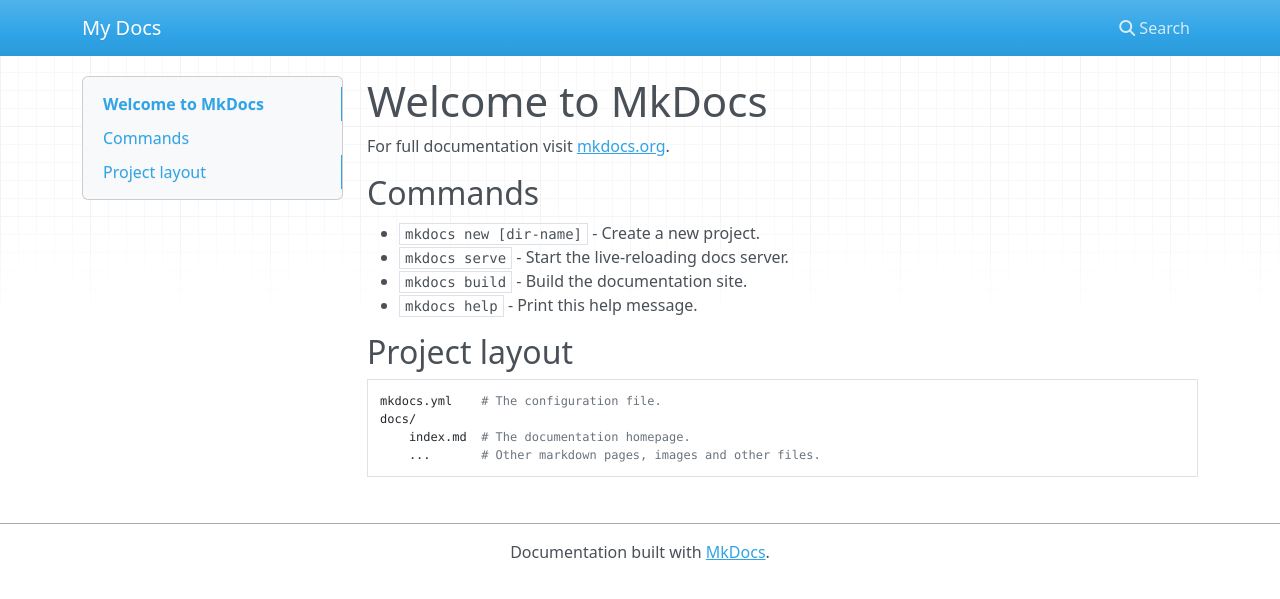
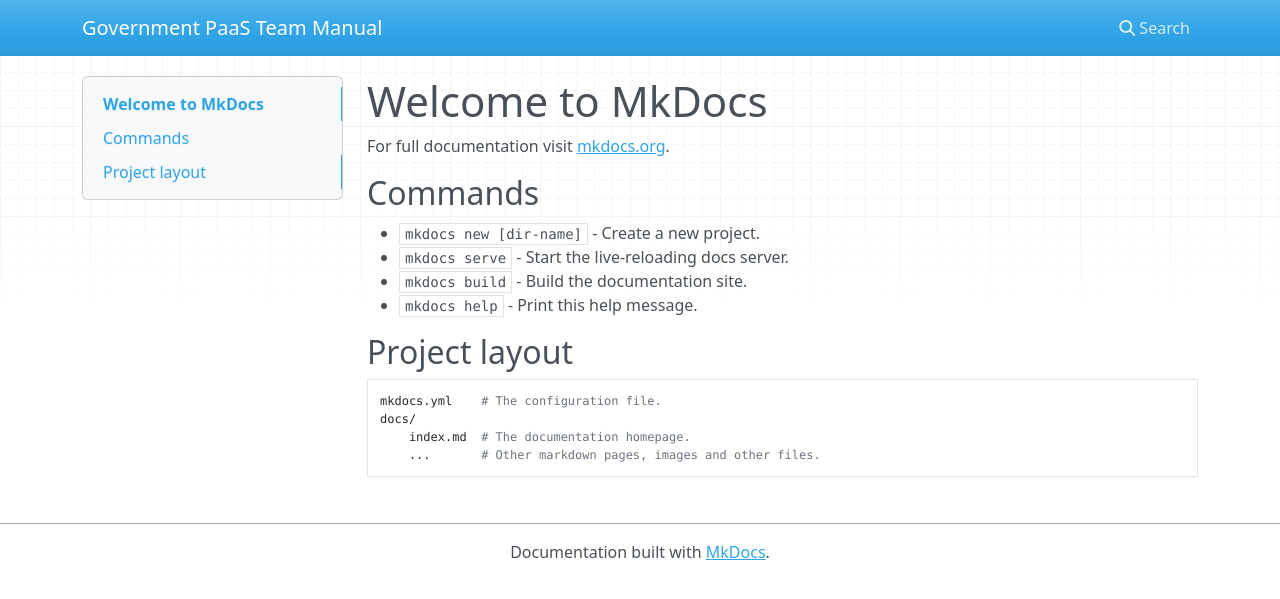
Before and after one commit to alphagov/paas-team-manual, an MkDocs documentation site: the page built from docs/index.md, in a window 1280 px wide. Shown: the top 599 px of the page. Built offline with MkDocs 1.6.1, drawn with Linux system fonts in a browser that asks for light colours; nearby versions of some CDN libraries.

Commit message:
Change mkdocs site_name.

```diff
--- a/mkdocs.yml
+++ b/mkdocs.yml
@@ -1 +1 @@
-site_name: My Docs
+site_name: Government PaaS Team Manual
```
